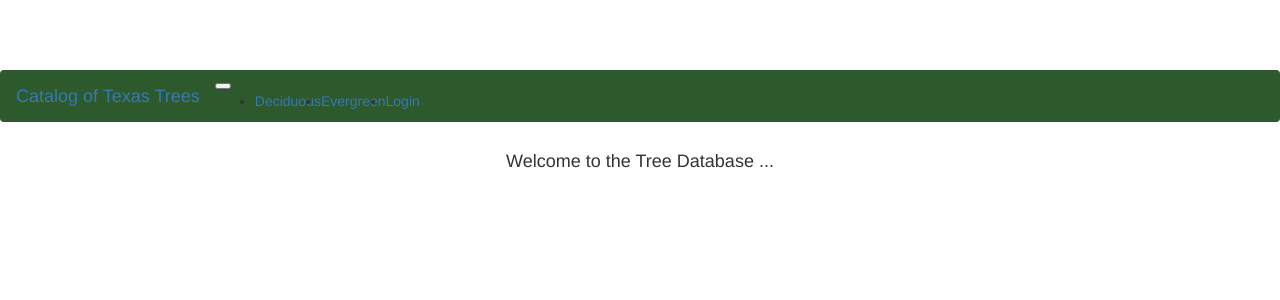
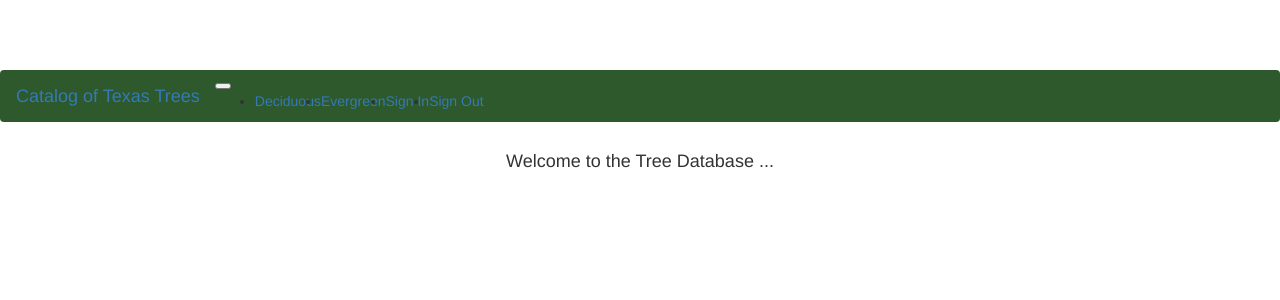
Before and after one commit to jwlunsford/udacity_projects, a Flask app: page / in a window 1280 px wide. Shown: the top 300 px of the page. Run offline with Flask 2, Linux system fonts and the light colour scheme; parts of the project's set-up code (start-up, migrations or seed data) failed here and were passed over; some libraries are stand-ins or nearby versions.

Commit message:
Update: added gdisconnect link.

```diff
--- a/item_catalog/templates/base.html
+++ b/item_catalog/templates/base.html
@@ -25,7 +25,10 @@
           <a class="nav-link" href="{{ url_for('showItems', category_id=2) }}">Evergreen</a>
         </li>
         <li class="nav-item">
-          <a class="nav-link" href="{{ url_for('showLogin') }}">Login</a>
+          <a class="nav-link" href="{{ url_for('showLogin') }}">Sign In</a>
+        </li>
+        <li class="nav-item">
+          <a class="nav-link" href="{{ url_for('gdisconnect') }}">Sign Out</a>
         </li>
         </ul>
   </div><!-- /.navbar-collapse -->
```
